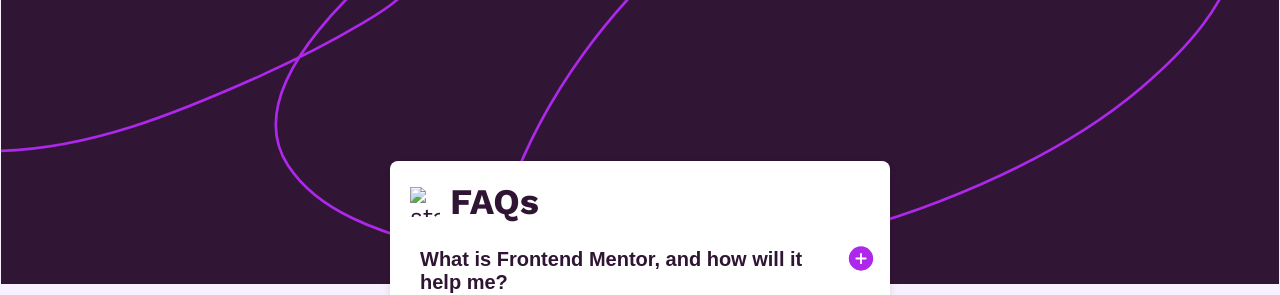
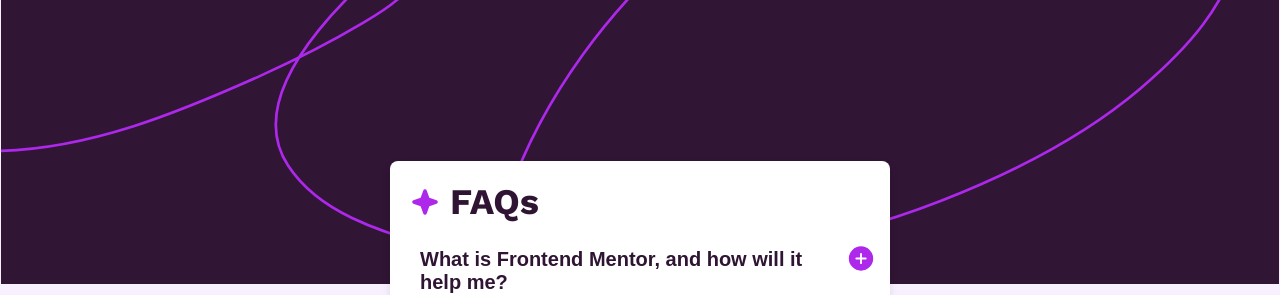
Before and after one commit to juna311/my-projects, a plain HTML site: page faq-accordion-main/index.html in a window 1280 px wide. Shown: the top 295 px of the page. Drawn offline with nearby package versions, Linux system fonts and the light colour scheme; the site is published under a folder, as on GitHub Pages, so addresses that start at the root find nothing.

Commit message:
update image source, remove leading '/'

```diff
--- a/faq-accordion-main/index.html
+++ b/faq-accordion-main/index.html
@@ -21,7 +21,7 @@
 
     <div class="faq-header">
 
-      <img src="/assets/images/icon-star.svg" alt="star" class="icon-star">
+      <img src="assets/images/icon-star.svg" alt="star" class="icon-star">
       <h1>FAQs</h1>
 
     </div>
```
